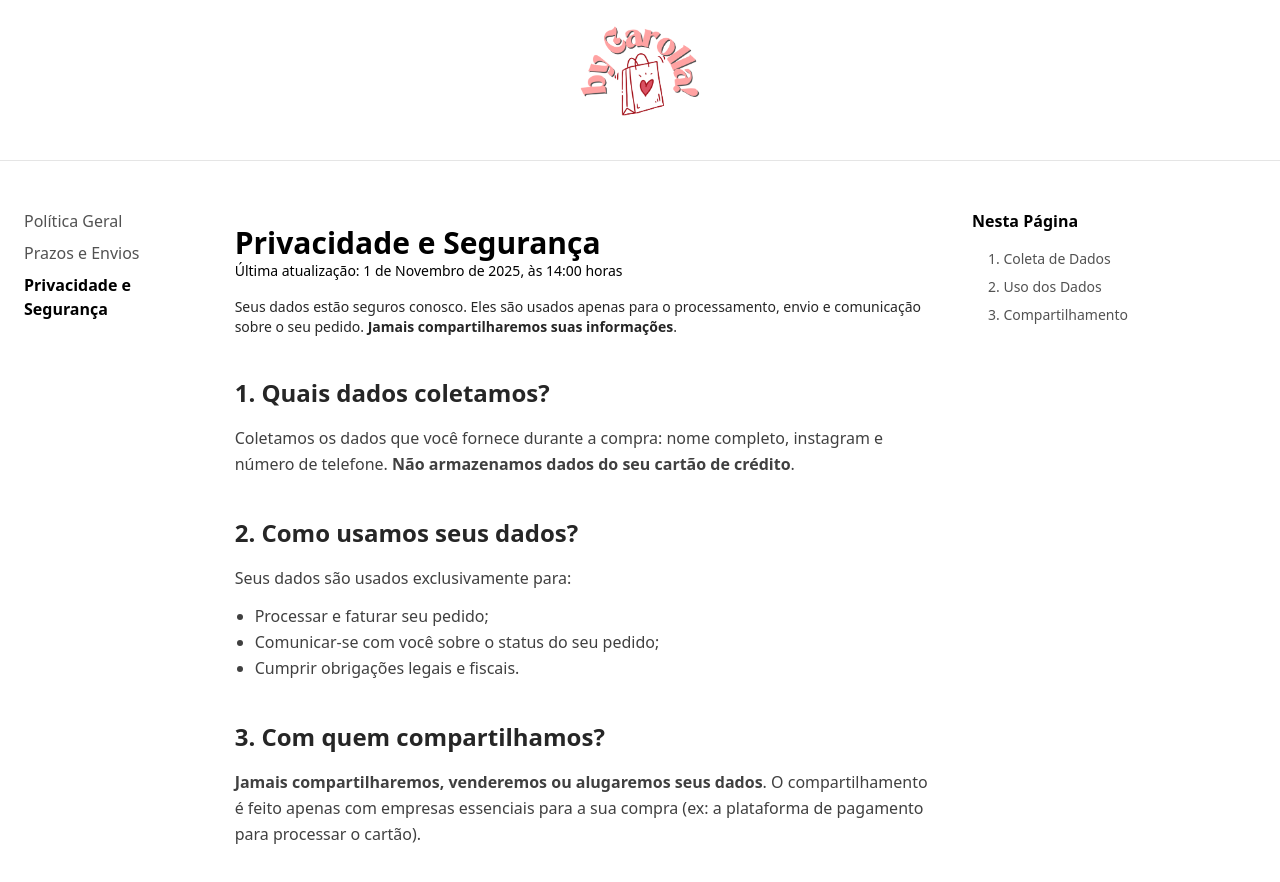
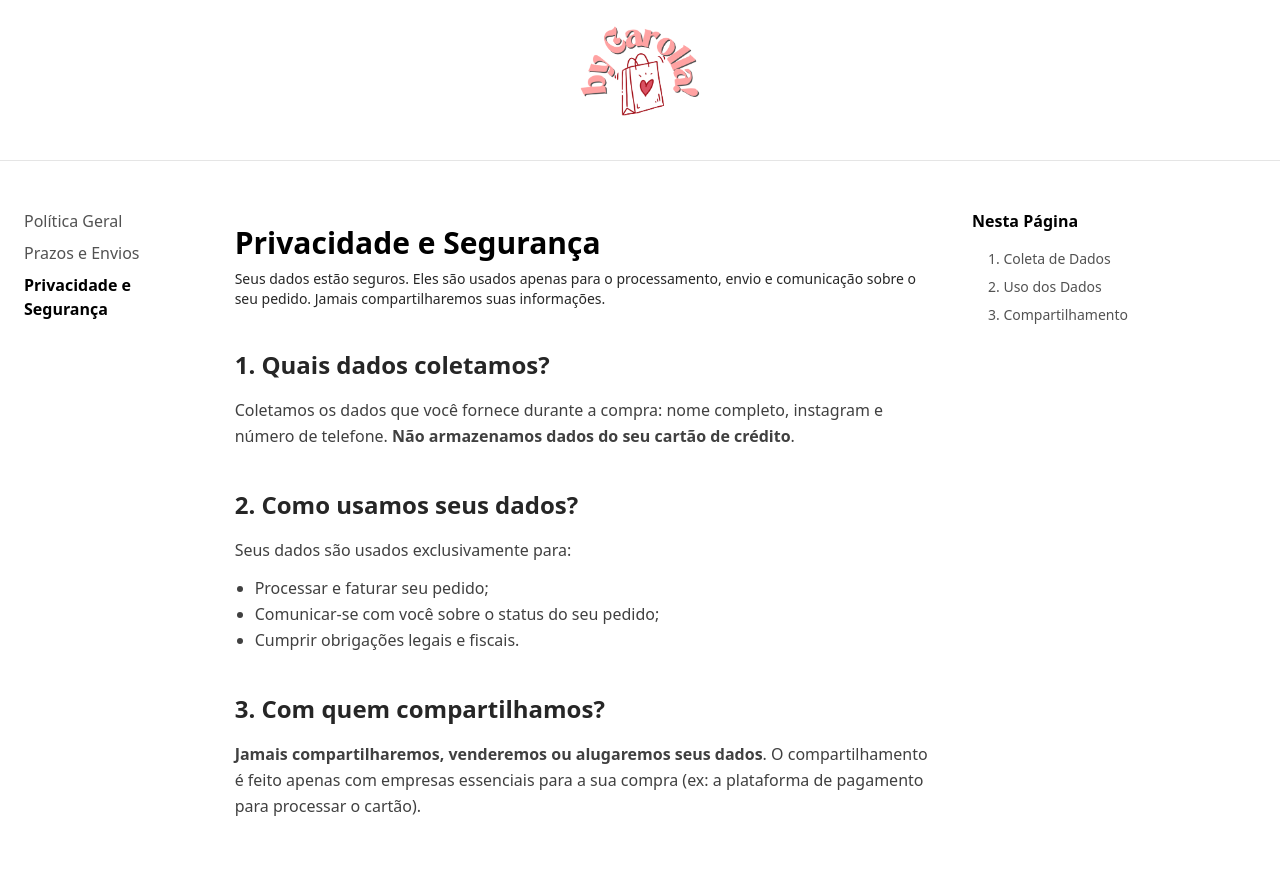
Before and after one commit to nathanmontt/bycarolla, a React (Vite) app: page / in a window 1280 px wide. Both pictures are taken after a click on the button "Privacidade e Segurança". Shown: the top 882 px of the page. Built offline with nearby package versions, Linux system fonts and the light colour scheme.

Commit message:
Finishin other parts

```diff
--- a/src/pages/Privacy.jsx
+++ b/src/pages/Privacy.jsx
@@ -1,6 +1,5 @@
 const h1Style = "text-3xl font-bold text-black";
-const update = "text-sm font-thin text-black mb-4";
-const secUpdate = "text-sm font-medium mb-6";
+const secUpdate = "text-sm font-thin mt-2 mb-6";
 const h2Style = "text-2xl font-semibold text-neutral-800 mt-10 mb-4";
 const pStyle = "text-base text-neutral-700 mb-3 leading-relaxed";
 const ulStyle = "list-disc list-outside pl-5 mb-4 text-neutral-700 leading-relaxed";
@@ -8,8 +7,7 @@ const ulStyle = "list-disc list-outside pl-5 mb-4 text-neutral-700 leading-relax
 const PrivacyContent = () => (
   <section id="privacidade">
     <h1 className={h1Style}>Privacidade e Segurança</h1>
-    <p className={update}>Última atualização: 1 de Novembro de 2025, às 14:00 horas</p>
-    <p className={secUpdate}>Seus dados estão seguros conosco. Eles são usados apenas para o processamento, envio e comunicação sobre o seu pedido. <strong>Jamais compartilharemos suas informações</strong>.</p>
+    <p className={secUpdate}>Seus dados estão seguros. Eles são usados apenas para o processamento, envio e comunicação sobre o seu pedido. <strong>Jamais compartilharemos suas informações</strong>.</p>
 
     <h2 className={h2Style} id="priv-1">1. Quais dados coletamos?</h2>
     <p className={pStyle}>Coletamos os dados que você fornece durante a compra: nome completo, instagram e número de telefone. <strong>Não armazenamos dados do seu cartão de crédito</strong>.</p>
--- a/src/pages/Shipping.jsx
+++ b/src/pages/Shipping.jsx
@@ -1,5 +1,4 @@
-const h1Style = "text-3xl font-bold text-black";
-const update = "text-sm font-thin text-black mb-6";
+const h1Style = "text-3xl font-bold text-black mb-6";
 const h2Style = "text-2xl font-semibold text-neutral-800 mt-10 mb-4";
 const pStyle = "text-base text-neutral-700 mb-4 leading-relaxed";
 // const ulStyle = "list-disc list-outside pl-5 mb-4 text-neutral-700 leading-relaxed";
@@ -7,7 +6,6 @@ const pStyle = "text-base text-neutral-700 mb-4 leading-relaxed";
 const ShippingContent = () => (
   <section id="envios">
     <h1 className={h1Style}>Prazos de Produção e Envio</h1>
-    <p className={update}>Última atualização: 1 de Novembro de 2025, às 14:00 horas</p>
 
     <h2 className={h2Style} id="envios-1">1. Prazo de Produção (Personalizados)</h2>
     <p className={pStyle}>O prazo de produção é de <strong>7 a 10 dias úteis</strong>. Este prazo é contado após o término da <strong>Janela de Arrependimento de 24h</strong> que se inicia após a confirmação do pagamento do sinal.</p>
```
